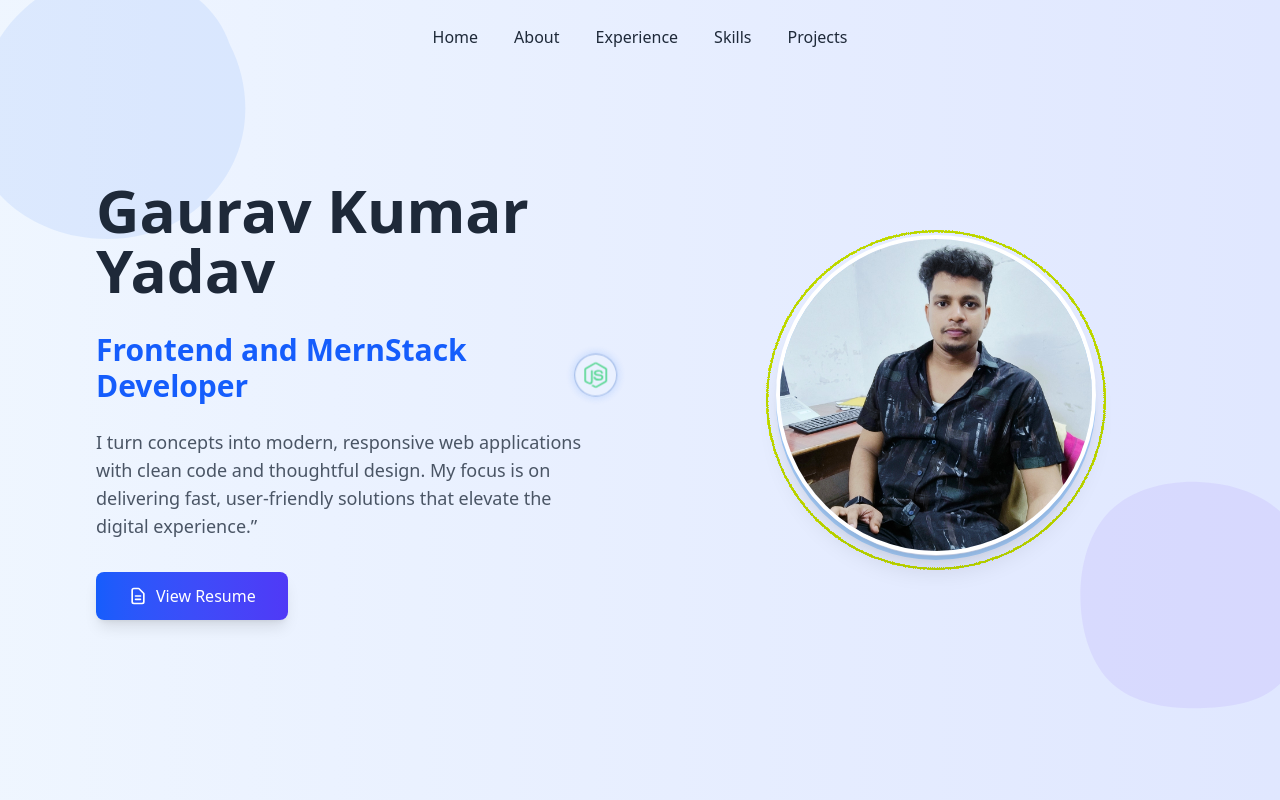
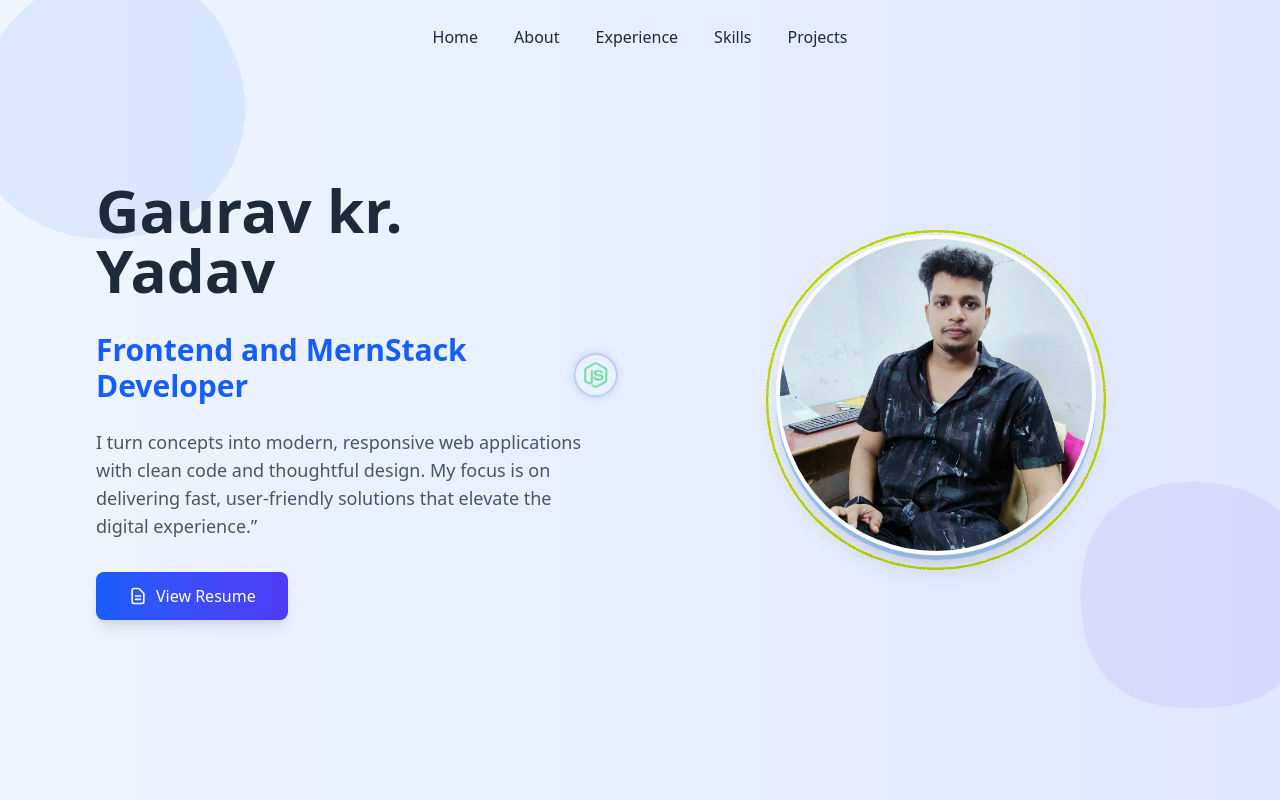
Before and after one commit to Gauravkumaryadav4321/Portfolio, a React (Vite) app: page / in a window 1280 px wide. Shown: the top 800 px of the page. Built offline with nearby package versions, Linux system fonts and the light colour scheme.

Commit message:
home changes

```diff
--- a/src/Components/Pages/Home.jsx
+++ b/src/Components/Pages/Home.jsx
@@ -84,7 +84,7 @@ const Home = () => {
           transition={{ duration: 0.8 }}
         >
           <h1 className="text-4xl md:text-5xl lg:text-6xl font-bold text-gray-800 dark:text-white mb-8">
-            Gaurav Kumar Yadav
+            Gaurav kr. Yadav
           </h1>
 
           <div className="flex items-center justify-center md:justify-start gap-4 mb-6">
```
